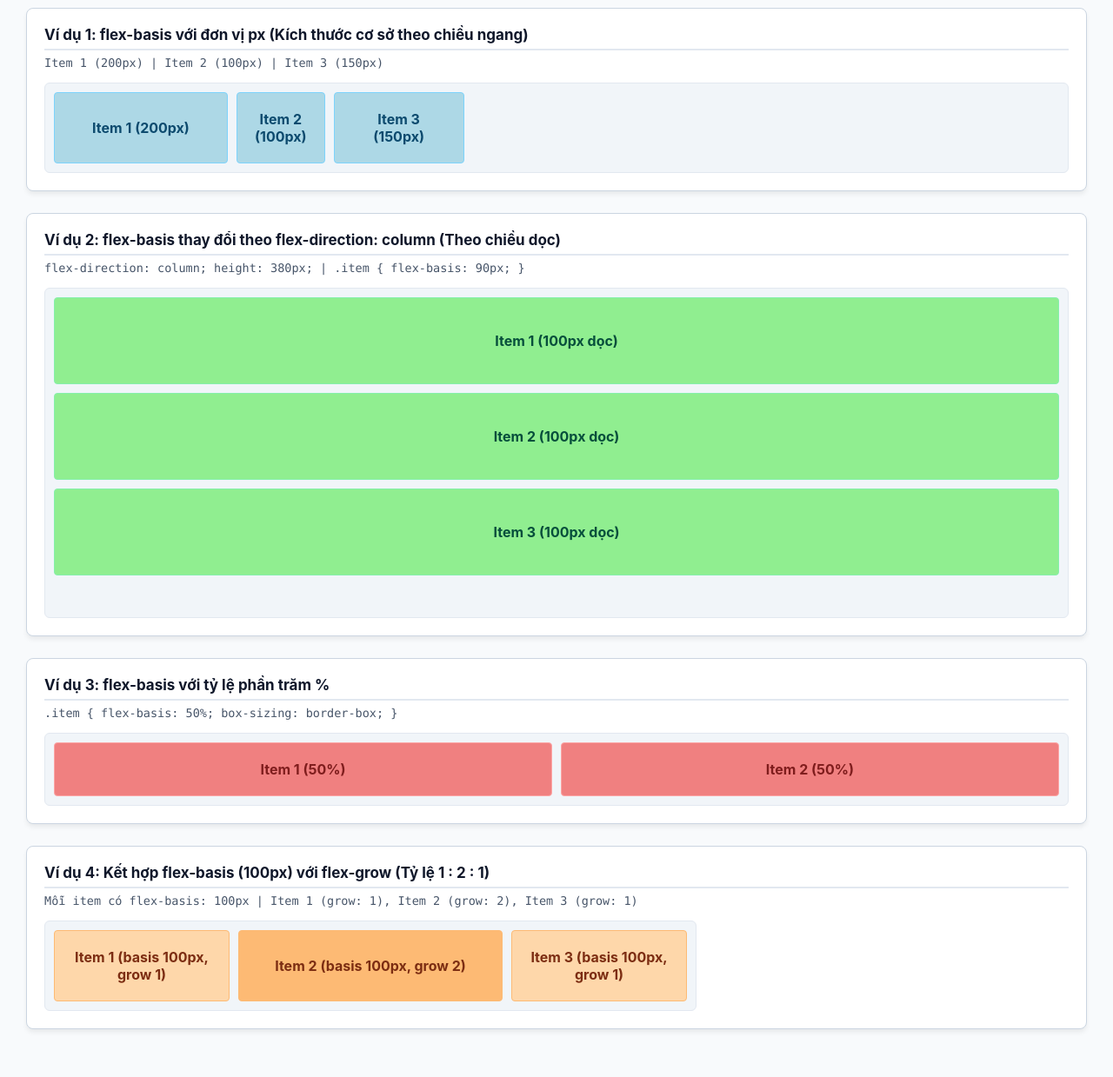
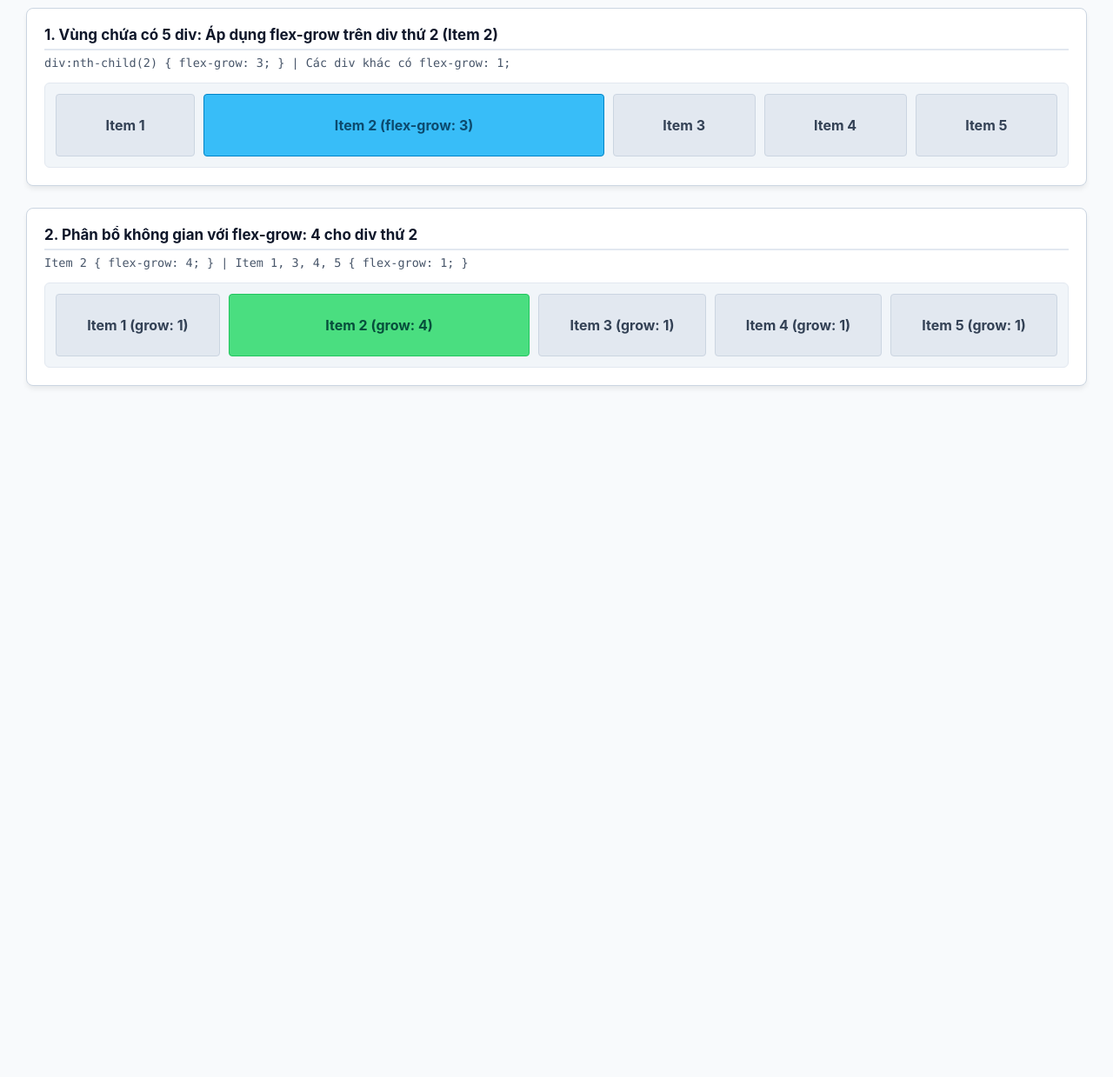
Before and after one commit to dtc245200075-del/my-new-project, a plain HTML site: page index.html in a window 1280 px wide. Shown: the part 85-1324 px from the top of the page at 87% size. After the commit the page ends 800 px from the top, so only its background shows below. Drawn offline with Linux system fonts and the light colour scheme.

Commit message:
Hoàn thành bài thực hành: Thuộc tính flex-grow với 5 Flex Items

```diff
--- a/index.html
+++ b/index.html
@@ -3,53 +3,36 @@
 <head>
     <meta charset="UTF-8">
     <meta name="viewport" content="width=device-width, initial-scale=1.0">
-    <title>Thực hành thuộc tính flex-basis trong CSS</title>
+    <title>Thực hành thuộc tính flex-grow trong CSS</title>
     <link rel="stylesheet" href="style.css">
 </head>
 <body>
 
-    <h1>THỰC HÀNH THUỘC TÍNH CSS FLEX-BASIS</h1>
+    <h1>THỰC HÀNH THUỘC TÍNH CSS FLEX-GROW</h1>
 
-    <!-- VÍ DỤ 1: flex-basis với px -->
+    <!-- VÍ DỤ CHÍNH THEO ĐỀ BÀI: 5 Flex Items, áp dụng flex-grow trên div thứ 2 -->
     <div class="card">
-        <h2>Ví dụ 1: flex-basis với đơn vị px (Kích thước cơ sở theo chiều ngang)</h2>
-        <p class="syntax">Item 1 (200px) | Item 2 (100px) | Item 3 (150px)</p>
+        <h2>1. Vùng chứa có 5 div: Áp dụng flex-grow trên div thứ 2 (Item 2)</h2>
+        <p class="syntax">div:nth-child(2) { flex-grow: 3; } | Các div khác có flex-grow: 1;</p>
         <div class="container ex1">
-            <div class="item item1">Item 1 (200px)</div>
-            <div class="item item2">Item 2 (100px)</div>
-            <div class="item item3">Item 3 (150px)</div>
+            <div class="item">Item 1</div>
+            <div class="item item-grow">Item 2 (flex-grow: 3)</div>
+            <div class="item">Item 3</div>
+            <div class="item">Item 4</div>
+            <div class="item">Item 5</div>
         </div>
     </div>
 
-    <!-- VÍ DỤ 2: flex-basis với flex-direction: column -->
+    <!-- VÍ DỤ 2: So sánh khi div 2 có flex-grow lớn vượt trội -->
     <div class="card">
-        <h2>Ví dụ 2: flex-basis thay đổi theo flex-direction: column (Theo chiều dọc)</h2>
-        <p class="syntax">flex-direction: column; height: 380px; | .item { flex-basis: 90px; }</p>
+        <h2>2. Phân bổ không gian với flex-grow: 4 cho div thứ 2</h2>
+        <p class="syntax">Item 2 { flex-grow: 4; } | Item 1, 3, 4, 5 { flex-grow: 1; }</p>
         <div class="container ex2">
-            <div class="item">Item 1 (100px dọc)</div>
-            <div class="item">Item 2 (100px dọc)</div>
-            <div class="item">Item 3 (100px dọc)</div>
-        </div>
-    </div>
-
-    <!-- VÍ DỤ 3: flex-basis với % -->
-    <div class="card">
-        <h2>Ví dụ 3: flex-basis với tỷ lệ phần trăm %</h2>
-        <p class="syntax">.item { flex-basis: 50%; box-sizing: border-box; }</p>
-        <div class="container ex3">
-            <div class="item">Item 1 (50%)</div>
-            <div class="item">Item 2 (50%)</div>
-        </div>
-    </div>
-
-    <!-- VÍ DỤ 4: Kết hợp flex-basis với flex-grow -->
-    <div class="card">
-        <h2>Ví dụ 4: Kết hợp flex-basis (100px) với flex-grow (Tỷ lệ 1 : 2 : 1)</h2>
-        <p class="syntax">Mỗi item có flex-basis: 100px | Item 1 (grow: 1), Item 2 (grow: 2), Item 3 (grow: 1)</p>
-        <div class="container ex4">
-            <div class="item item-grow1">Item 1 (basis 100px, grow 1)</div>
-            <div class="item item-grow2">Item 2 (basis 100px, grow 2)</div>
-            <div class="item item-grow3">Item 3 (basis 100px, grow 1)</div>
+            <div class="item">Item 1 (grow: 1)</div>
+            <div class="item item-grow-large">Item 2 (grow: 4)</div>
+            <div class="item">Item 3 (grow: 1)</div>
+            <div class="item">Item 4 (grow: 1)</div>
+            <div class="item">Item 5 (grow: 1)</div>
         </div>
     </div>
 
--- a/style.css
+++ b/style.css
@@ -1,7 +1,7 @@
 * {
-    box-sizing: border-box;
     margin: 0;
     padding: 0;
+    box-sizing: border-box;
 }
 
 body {
@@ -42,112 +42,50 @@ p.syntax {
     margin-bottom: 15px;
 }
 
-/* Base item styles */
+.container {
+    display: flex;
+    gap: 10px;
+    background-color: #f1f5f9;
+    padding: 12px;
+    border: 1px solid #e2e8f0;
+    border-radius: 6px;
+    width: 100%;
+}
+
 .item {
-    padding: 20px;
+    background-color: #e2e8f0;
+    padding: 25px 10px;
     text-align: center;
     font-weight: bold;
     border-radius: 4px;
+    color: #334155;
+    border: 1px solid #cbd5e1;
     display: flex;
     align-items: center;
     justify-content: center;
+    transition: all 0.3s;
 }
 
-/* Ví dụ 1: flex-basis với px */
-.container.ex1 {
-    display: flex;
-    gap: 10px;
-    background-color: #f1f5f9;
-    padding: 10px;
-    border: 1px solid #e2e8f0;
-    border-radius: 6px;
-}
-
+/* 1. Trường hợp 1: Item 2 có flex-grow: 3 */
 .ex1 .item {
-    background-color: lightblue;
-    color: #0c4a6e;
-    border: 1px solid #7dd3fc;
-}
-
-.ex1 .item1 {
-    flex-basis: 200px;
-}
-
-.ex1 .item2 {
-    flex-basis: 100px;
-}
-
-.ex1 .item3 {
-    flex-basis: 150px;
-}
-
-/* Ví dụ 2: flex-basis với column */
-.container.ex2 {
-    display: flex;
-    flex-direction: column;
-    gap: 10px;
-    height: 380px;
-    background-color: #f1f5f9;
-    padding: 10px;
-    border: 1px solid #e2e8f0;
-    border-radius: 6px;
-}
-
-.ex2 .item {
-    flex-basis: 100px;
-    background-color: lightgreen;
-    color: #064e3b;
-    border: 1px solid #86efac;
-}
-
-/* Ví dụ 3: flex-basis với % */
-.container.ex3 {
-    display: flex;
-    gap: 10px;
-    background-color: #f1f5f9;
-    padding: 10px;
-    border: 1px solid #e2e8f0;
-    border-radius: 6px;
-}
-
-.ex3 .item {
-    flex-basis: 50%;
-    background-color: lightcoral;
-    color: #7f1d1d;
-    border: 1px solid #fca5a5;
-}
-
-/* Ví dụ 4: flex-basis kết hợp flex-grow */
-.container.ex4 {
-    display: flex;
-    width: 100%;
-    max-width: 750px;
-    gap: 10px;
-    background-color: #f1f5f9;
-    padding: 10px;
-    border: 1px solid #e2e8f0;
-    border-radius: 6px;
-}
-
-.ex4 .item {
-    padding: 20px;
-    background-color: #fed7aa;
-    color: #7c2d12;
-    border: 1px solid #fdba74;
-}
-
-.ex4 .item-grow1 {
-    flex-basis: 100px;
     flex-grow: 1;
 }
 
-.ex4 .item-grow2 {
-    flex-basis: 100px;
-    flex-grow: 2;
-    background-color: #fdba74;
+.ex1 .item-grow {
+    flex-grow: 3;
+    background-color: #38bdf8;
+    color: #0c4a6e;
+    border-color: #0284c7;
 }
 
-.ex4 .item-grow3 {
-    flex-basis: 100px;
+/* 2. Trường hợp 2: Item 2 có flex-grow: 4 */
+.ex2 .item {
     flex-grow: 1;
 }
+
+.ex2 .item-grow-large {
+    flex-grow: 4;
+    background-color: #4ade80;
+    color: #064e3b;
+    border-color: #22c55e;
+}
```
Also changed, not shown: flex-grow-result.png (added).
